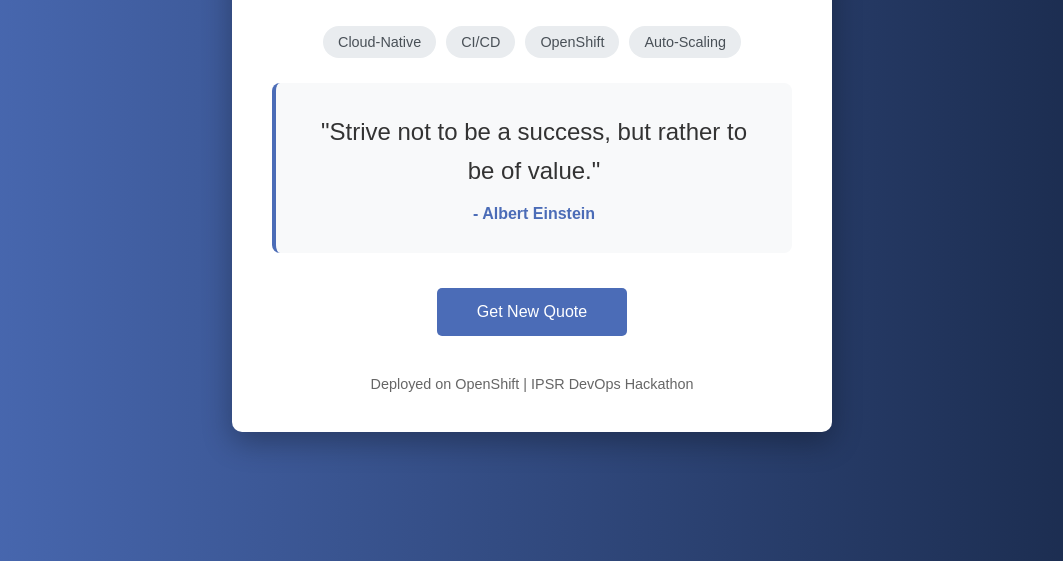
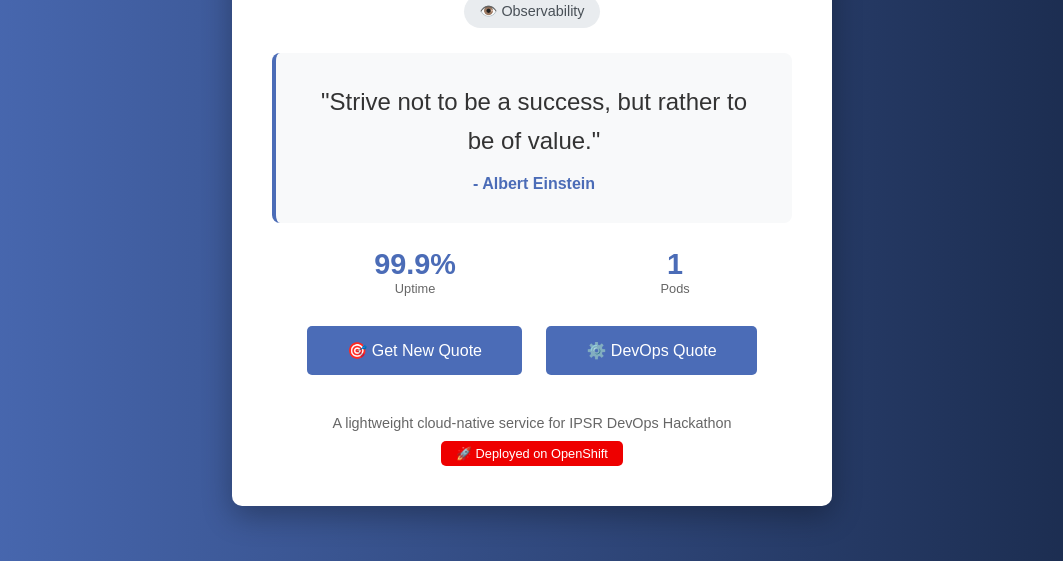
Before and after one commit to azeemroshanp-cyber/oggg, a plain HTML site: page index.html in a window 1280 px wide. Shown: the part 239-800 px from the top of the page, without its empty margins (108-1171 px from the left). Drawn offline with Linux system fonts and the light colour scheme.

Commit message:
Enhance index.html with new features and styles

```diff
--- a/index.html
+++ b/index.html
@@ -2,13 +2,10 @@
 <html>
 <head>
     <title>Quote Generator | Infyora Tech</title>
+    <meta charset="UTF-8">
+    <meta name="viewport" content="width=device-width, initial-scale=1.0">
     <style>
-        * {
-            margin: 0;
-            padding: 0;
-            box-sizing: border-box;
-            font-family: Arial, sans-serif;
-        }
+        * { margin: 0; padding: 0; box-sizing: border-box; font-family: Arial, sans-serif; }
 
         body {
             background: linear-gradient(to right, #4b6cb7, #182848);
@@ -105,23 +102,54 @@
             display: none;
         }
 
+        .openshift-badge {
+            background: #ee0000;
+            color: white;
+            padding: 5px 15px;
+            border-radius: 5px;
+            display: inline-block;
+            margin-top: 10px;
+            font-size: 0.8rem;
+        }
+
         footer {
             margin-top: 30px;
             color: #666;
             font-size: 0.9rem;
         }
+
+        .metrics {
+            display: flex;
+            justify-content: space-around;
+            margin: 20px 0;
+        }
+
+        .metric {
+            text-align: center;
+        }
+
+        .metric-value {
+            font-size: 1.8rem;
+            font-weight: bold;
+            color: #4b6cb7;
+        }
+
+        .metric-label {
+            font-size: 0.8rem;
+            color: #666;
+        }
     </style>
 </head>
 <body>
     <div class="container">
-        <h1>📚 Quote Generator</h1>
+        <h1>📚 Quote Generator API</h1>
         <p class="tagline">Infyora Tech | IPSR DevOps Hackathon</p>
 
         <div class="features">
-            <span class="feature">Cloud-Native</span>
-            <span class="feature">CI/CD</span>
-            <span class="feature">OpenShift</span>
-            <span class="feature">Auto-Scaling</span>
+            <span class="feature">☁️ Cloud-Native</span>
+            <span class="feature">⚡ CI/CD</span>
+            <span class="feature">📊 Auto-Scaling</span>
+            <span class="feature">👁️ Observability</span>
         </div>
 
         <div class="quote-box">
@@ -131,12 +159,27 @@
             </div>
         </div>
 
-        <button onclick="getQuote()">Get New Quote</button>
+        <div class="metrics">
+            <div class="metric">
+                <div class="metric-value" id="uptime">99.9%</div>
+                <div class="metric-label">Uptime</div>
+            </div>
+            <div class="metric">
+                <div class="metric-value" id="pods">1</div>
+                <div class="metric-label">Pods</div>
+            </div>
+        </div>
+
+        <button onclick="getQuote()">🎯 Get New Quote</button>
+        <button onclick="getDevOpsQuote()">⚙️ DevOps Quote</button>
 
         <div class="status" id="status">✅ Quote generated successfully!</div>
 
         <footer>
-            <p>Deployed on OpenShift | IPSR DevOps Hackathon</p>
+            <p>A lightweight cloud-native service for IPSR DevOps Hackathon</p>
+            <div class="openshift-badge">
+                🚀 Deployed on OpenShift
+            </div>
         </footer>
     </div>
 
@@ -152,13 +195,29 @@
             {text: "The cloud is about how you do computing.", author: "Paul Maritz"}
         ];
 
+        const devOpsQuotes = [
+            {text: "DevOps is not a goal, but a never-ending process of continual improvement.", author: "Jez Humble"},
+            {text: "Any sufficiently advanced technology is indistinguishable from magic.", author: "Arthur C. Clarke"},
+            {text: "The first rule of any technology used in a business is that automation applied to an efficient operation will magnify the efficiency.", author: "Bill Gates"},
+            {text: "The best way to predict the future is to invent it.", author: "Alan Kay"},
+            {text: "Infrastructure as code is the foundation of modern DevOps.", author: "Kief Morris"},
+            {text: "Observability is about understanding why your system is behaving the way it is.", author: "Charity Majors"},
+            {text: "Automation is good, but observability is better.", author: "DevOps Proverb"},
+            {text: "You build it, you run it.", author: "Werner Vogels"}
+        ];
+
+        let requestCount = 0;
+        let podCount = 1;
+
         function getQuote() {
+            requestCount++;
+            updateMetrics();
+
             const quoteElement = document.getElementById('quote');
             const authorElement = document.getElementById('author');
             const status = document.getElementById('status');
 
-            // Simulate API call delay
-            quoteElement.textContent = "Loading quote from cloud...";
+            quoteElement.textContent = "⏳ Loading quote from cloud API...";
             authorElement.textContent = "";
             status.style.display = 'none';
 
@@ -169,20 +228,73 @@
                 quoteElement.textContent = `"${quote.text}"`;
                 authorElement.textContent = `- ${quote.author}`;
 
-                // Show success message
                 status.style.display = 'block';
-                status.textContent = "✅ Quote fetched from cloud service!";
+                status.textContent = `✅ Quote #${requestCount} fetched from cloud service!`;
 
-                // Hide message after 3 seconds
                 setTimeout(() => {
                     status.style.display = 'none';
                 }, 3000);
 
-            }, 500); // Simulate 500ms API delay
+            }, 300 + Math.random() * 700);
         }
 
-        // Load first quote on page load
-        window.onload = getQuote;
+        function getDevOpsQuote() {
+            requestCount++;
+            updateMetrics();
+
+            const quoteElement = document.getElementById('quote');
+            const authorElement = document.getElementById('author');
+            const status = document.getElementById('status');
+
+            quoteElement.textContent = "⚙️ Fetching DevOps wisdom...";
+            authorElement.textContent = "";
+            status.style.display = 'none';
+
+            setTimeout(() => {
+                const randomIndex = Math.floor(Math.random() * devOpsQuotes.length);
+                const quote = devOpsQuotes[randomIndex];
+
+                quoteElement.textContent = `"${quote.text}"`;
+                authorElement.textContent = `- ${quote.author}`;
+
+                status.style.display = 'block';
+                status.textContent = `⚡ DevOps insight #${requestCount} delivered!`;
+
+                setTimeout(() => {
+                    status.style.display = 'none';
+                }, 3000);
+
+            }, 400 + Math.random() * 800);
+        }
+
+        function updateMetrics() {
+            document.getElementById('uptime').textContent = "99.9%";
+
+            // Simulate auto-scaling: more pods when busy
+            if (requestCount % 5 === 0 && podCount < 3) {
+                podCount++;
+            }
+            document.getElementById('pods').textContent = podCount;
+        }
+
+        window.onload = function() {
+            getQuote();
+
+            // Simulate periodic health checks
+            setInterval(() => {
+                if (Math.random() > 0.8) {
+                    const status = document.getElementById('status');
+                    status.style.display = 'block';
+                    status.textContent = "🟢 Health check passed - System optimal";
+                    status.style.background = '#d4edda';
+                    status.style.color = '#155724';
+
+                    setTimeout(() => {
+                        status.style.display = 'none';
+                    }, 2000);
+                }
+            }, 10000);
+        };
     </script>
 </body>
 </html>
```
